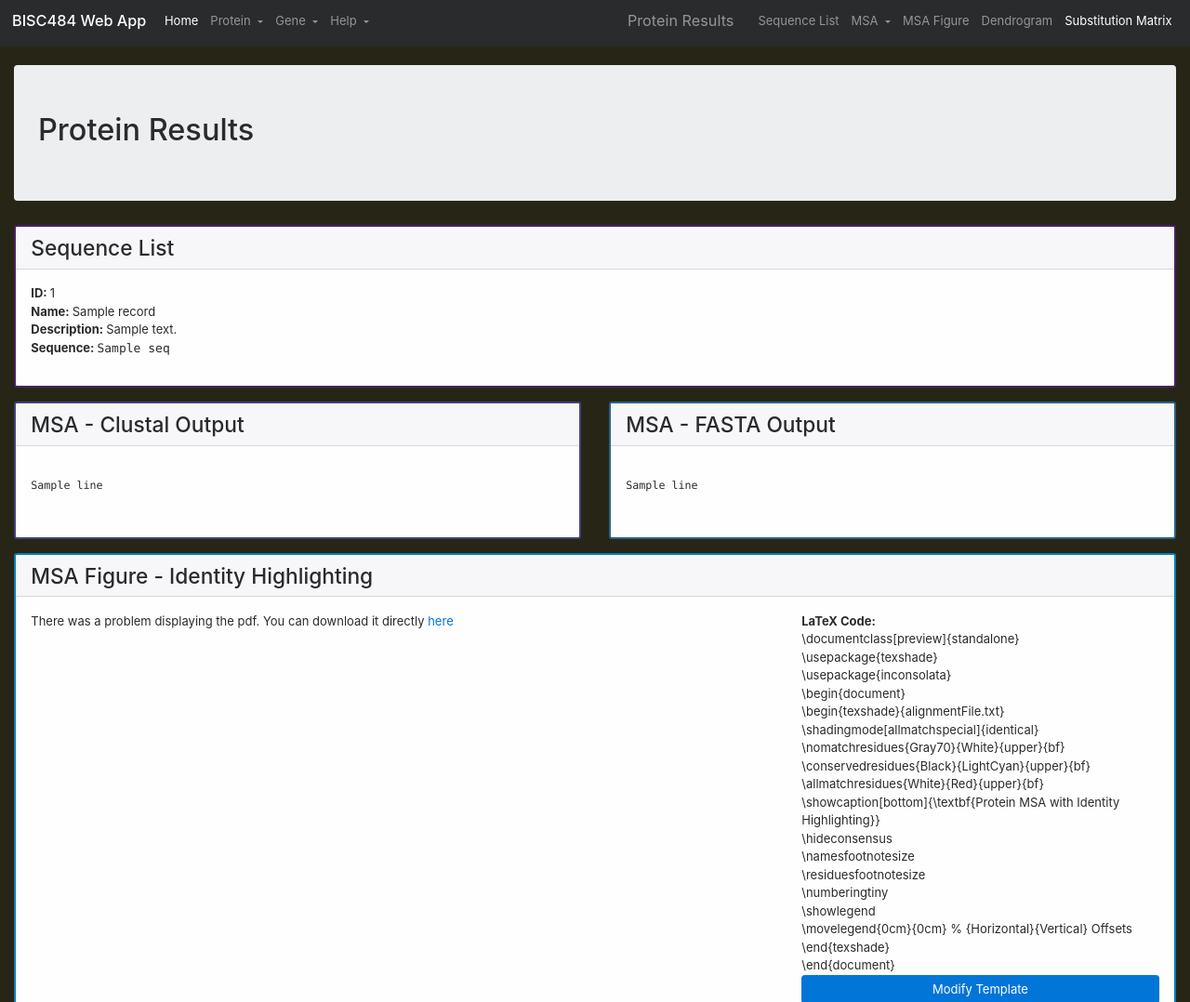
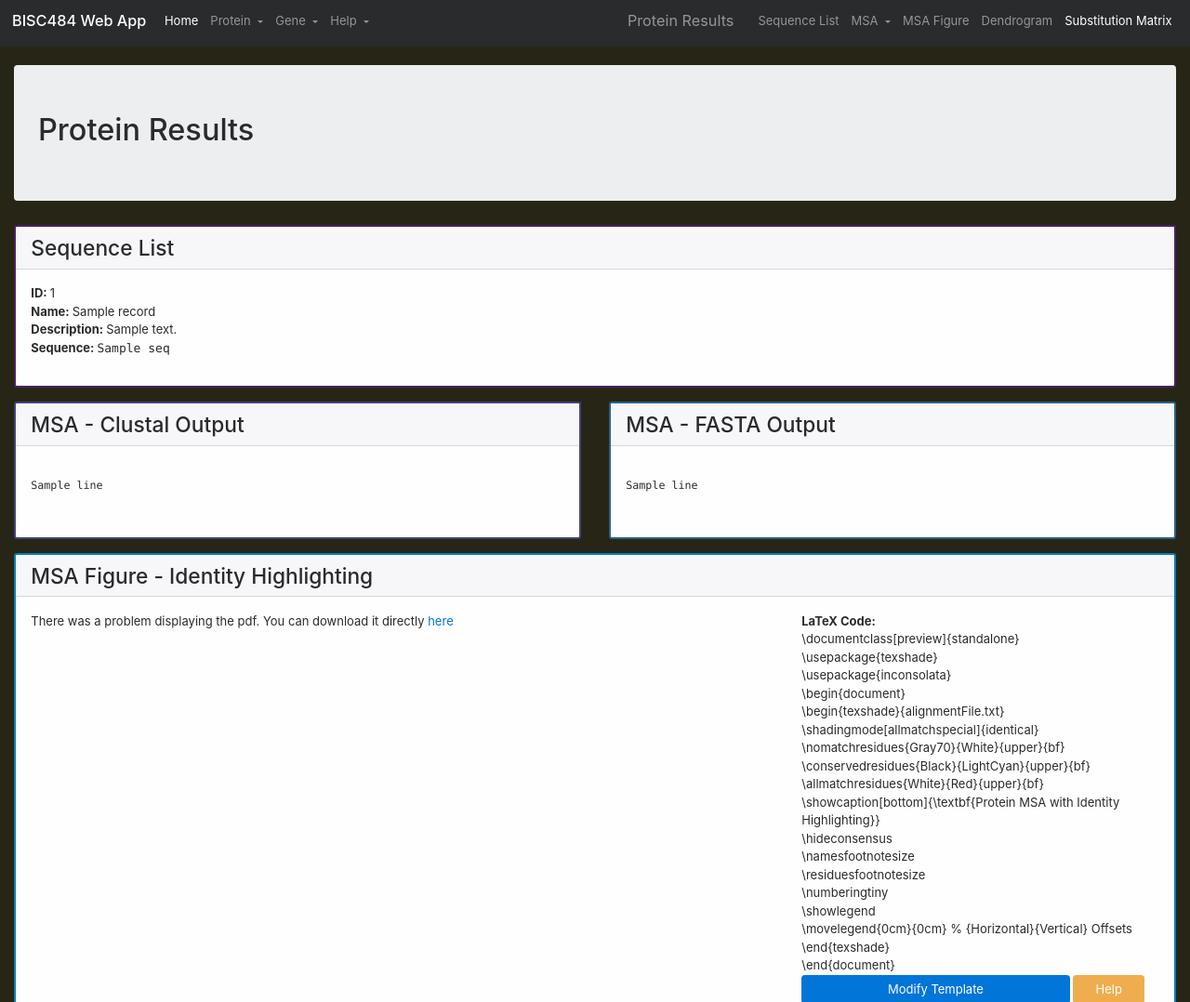
Before and after one commit to scottfones/bisc484, a Flask app: template bioApp/app/templates/proteinResults.html in a window 1280 px wide; the page is wider, and only the part inside the window is pictured. Shown: the top 1078 px of that part at 93% size. Run offline with Flask 2, Linux system fonts and the light colour scheme; the template is opened without the code that fills it: most values are stand-ins (such as "Sample title", 1, 10 or a date in 2020); some libraries are stand-ins or nearby versions; grey boxes are pictures that could not be loaded.

Commit message:
updated help menu language. added help file button to msa fig in pro results

```diff
--- a/bioApp/app/templates/base.html
+++ b/bioApp/app/templates/base.html
@@ -87,7 +87,7 @@
 
             <div class="dropdown-menu" aria-labelledby="navbarHelpDropdown">
               <a class="dropdown-item" href="https://docs.google.com/document/d/1ns7LTYtKZAoudeRsHxum8EMMJez6Ejht6_P8hntc6YY/edit?usp=sharing" target="_blank">
-                MSA Template
+                Overleaf / MSA Template
               </a>
             </div>
           </li>
--- a/bioApp/app/templates/proteinResults.html
+++ b/bioApp/app/templates/proteinResults.html
@@ -116,7 +116,8 @@
           \end{texshade}  <br>
           \end{document} <br>
 
-          <a class="btn btn-primary btn-block" target="_blank" href="https://www.overleaf.com/latex/templates/standalone-msa-figure/rbgrxrmctccc" role="button">Modify Template</a>
+          <a style="width:75%;" class="btn btn-primary" target="_blank" href="https://www.overleaf.com/latex/templates/standalone-msa-figure/rbgrxrmctccc" role="button">Modify Template</a>
+          <a style="width:20%;" class="btn btn-warning" target="_blank" href="https://docs.google.com/document/d/1ns7LTYtKZAoudeRsHxum8EMMJez6Ejht6_P8hntc6YY/edit?usp=sharing" role="button">Help</a>
         </p>
       </div>
     </div> <!-- row div -->
```
